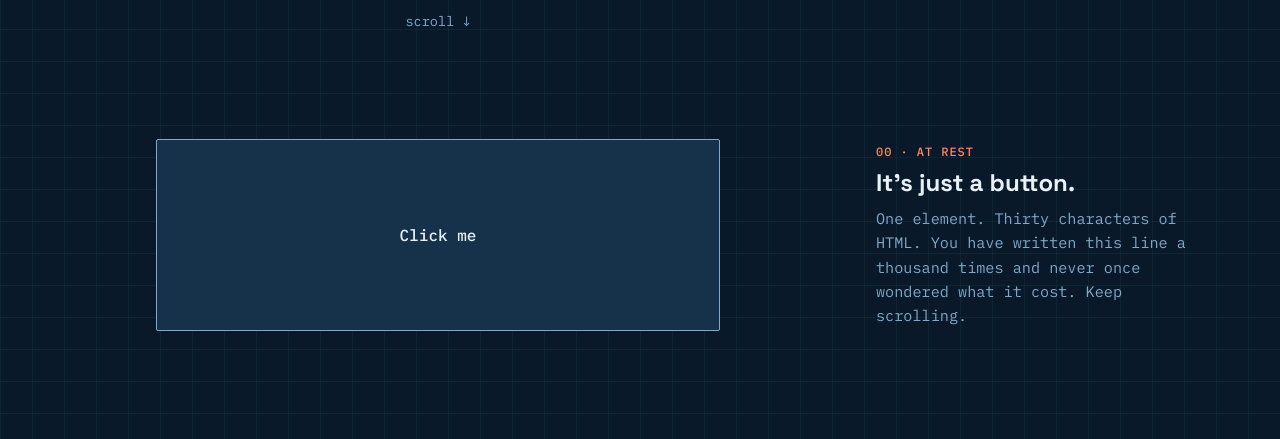
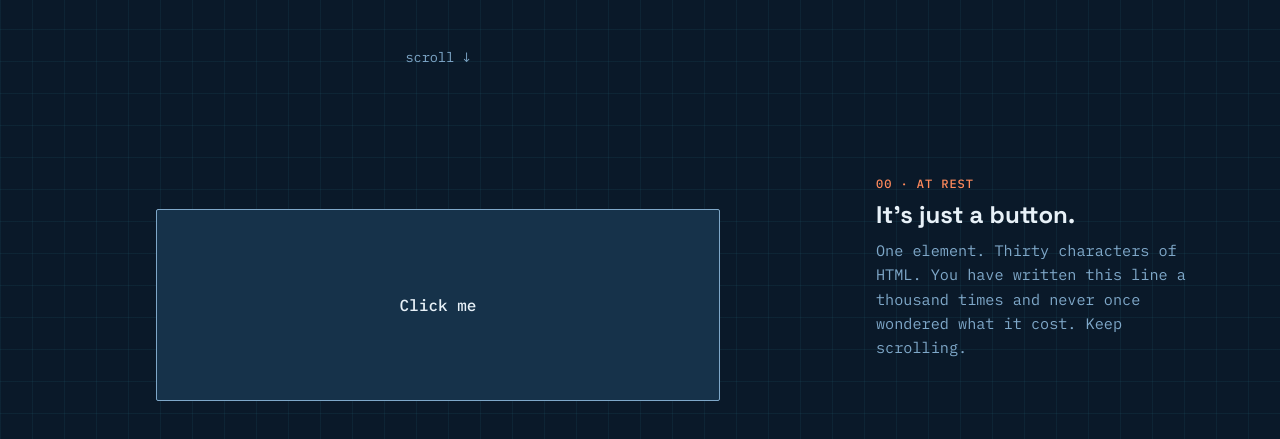
Before and after one commit to ctkrug/anatomy-of-a-button, a website built with Vite: page index.html in a window 1280 px wide. Shown: the part 323-762 px from the top of the page. Built offline with nearby package versions, Linux system fonts and the light colour scheme.

Commit message:
fix(style): wrap annotations and promote-toggle in one grid cell
Both lived directly in column 2 of the desktop stage grid with no
grid-row set. Two independent items in the same column with no explicit
row auto-place onto separate implicit rows, which silently shortened
.scene's row and pulled the deck's vertical center off the true middle
of the stage — invisible while the deck was small, but it clipped the
composite stage's labels once the deck grew to fill more of the
viewport. Wrapping both in a single flex column (.stage-aside) makes
column 2 one grid cell again, so .scene centers correctly.

```diff
--- a/index.html
+++ b/index.html
@@ -38,6 +38,7 @@
             </div>
           </div>
 
+          <div class="stage-aside">
             <div class="annotations" data-annotations></div>
 
             <button
@@ -50,6 +51,7 @@
               promote to its own GPU layer
             </button>
           </div>
+        </div>
       </section>
     </main>
     <script type="module" src="./src/main.js"></script>
--- a/src/style.css
+++ b/src/style.css
@@ -634,14 +634,19 @@ body {
     justify-self: center;
   }
 
-  .annotations {
+  /*
+   * .annotations and .promote-toggle are wrapped in .stage-aside (rather
+   * than placed as two separate column-2 grid items) so column 2 is a
+   * single grid cell: with no explicit grid-row, two independent items in
+   * the same column would auto-place onto separate implicit rows, which
+   * left .scene's row shorter than the annotations+toggle stack and its
+   * vertical center off the true stage middle.
+   */
+  .stage-aside {
     grid-column: 2;
-    justify-self: start;
-  }
-
-  .promote-toggle {
-    grid-column: 2;
-    justify-self: start;
-    margin-top: var(--space-4);
+    display: flex;
+    flex-direction: column;
+    align-items: flex-start;
+    gap: var(--space-4);
   }
 }
```
Lines whose indentation alone changed are shown as unchanged.
